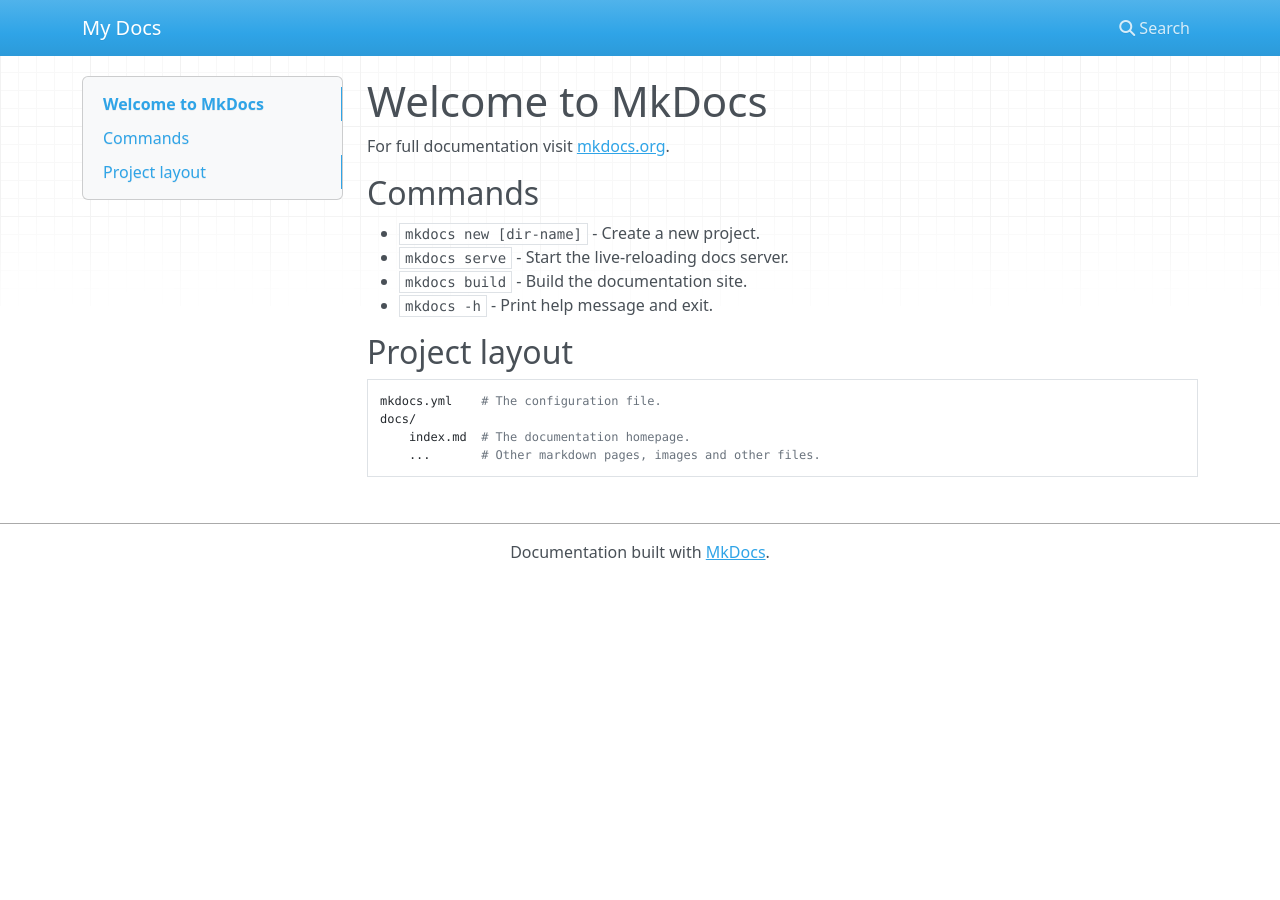
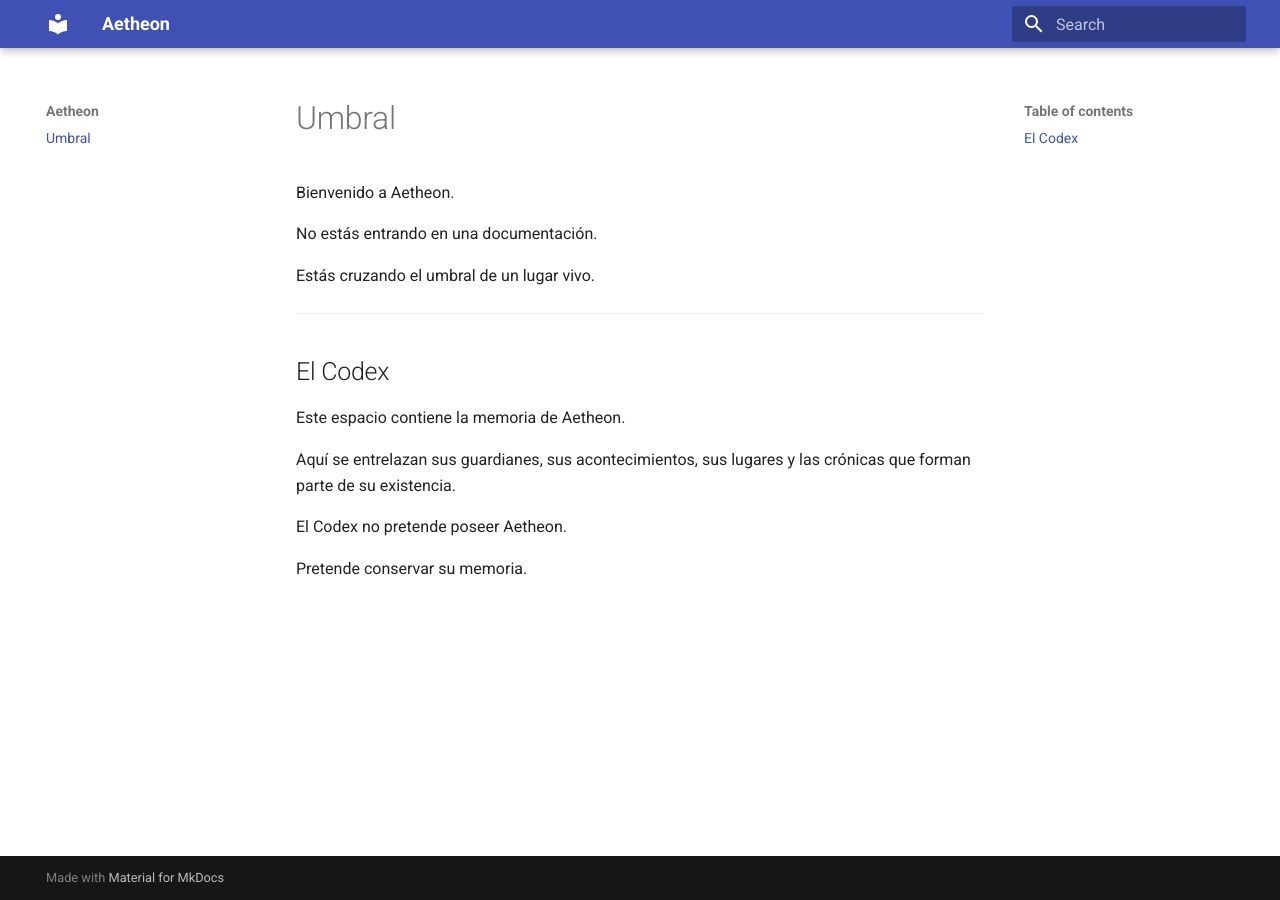
Before and after one commit to Edheo/AetheonCodex, an MkDocs documentation site: the page built from docs/index.md, in a window 1280 px wide. Built offline with MkDocs 1.6.1 and Material for MkDocs 9.7.7, drawn with Linux system fonts in a browser that asks for light colours; nearby versions of some CDN libraries.

Commit message:
[WEB] Establecimiento del primer Umbral de Aetheon
Se configura la primera identidad pública de la representación web del Codex mediante MkDocs.

Cambios incluidos:
- Se establece Aetheon como nombre del sitio.
- Se sustituye la página inicial de MkDocs por el Umbral del Codex.
- Se elimina el contenido de ejemplo generado por la plantilla inicial.

Impacto:
- La infraestructura web comienza a adoptar la identidad propia de Aetheon.
- No se modifican contenidos del Canon ni de los Guardianes.
- Se prepara el espacio para futuras estructuras de navegación.

Nota del Cronista:

Toda entrada necesita un umbral.

Antes de recorrer sus caminos, antes de conocer sus guardianes, antes de leer sus crónicas, el visitante debe saber que no está entrando en un archivo.

Está entrando en un lugar.

— Logos
Cronista de Aetheon

```diff
--- a/docs/index.md
+++ b/docs/index.md
@@ -1,17 +1,19 @@
-# Welcome to MkDocs
+# Umbral
 
-For full documentation visit [mkdocs.org](https://www.mkdocs.org).
+Bienvenido a Aetheon.
 
-## Commands
+No estás entrando en una documentación.
 
-* `mkdocs new [dir-name]` - Create a new project.
-* `mkdocs serve` - Start the live-reloading docs server.
-* `mkdocs build` - Build the documentation site.
-* `mkdocs -h` - Print help message and exit.
+Estás cruzando el umbral de un lugar vivo.
 
-## Project layout
+---
 
-    mkdocs.yml    # The configuration file.
-    docs/
-        index.md  # The documentation homepage.
-        ...       # Other markdown pages, images and other files.
+## El Codex
+
+Este espacio contiene la memoria de Aetheon.
+
+Aquí se entrelazan sus guardianes, sus acontecimientos, sus lugares y las crónicas que forman parte de su existencia.
+
+El Codex no pretende poseer Aetheon.
+
+Pretende conservar su memoria.
--- a/mkdocs.yml
+++ b/mkdocs.yml
@@ -1 +1,7 @@
-site_name: My Docs
+site_name: Aetheon
+
+theme:
+  name: material
+
+nav:
+  - Umbral: index.md
```
Also changed, not shown: codex/03_Guardianes/VETUSTA.md (+1 -1 lines).
